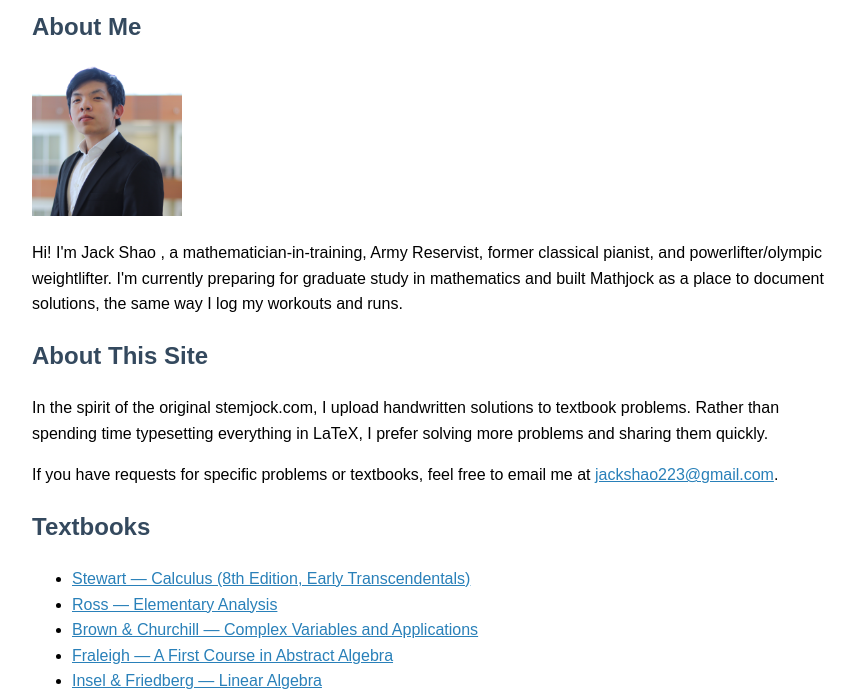
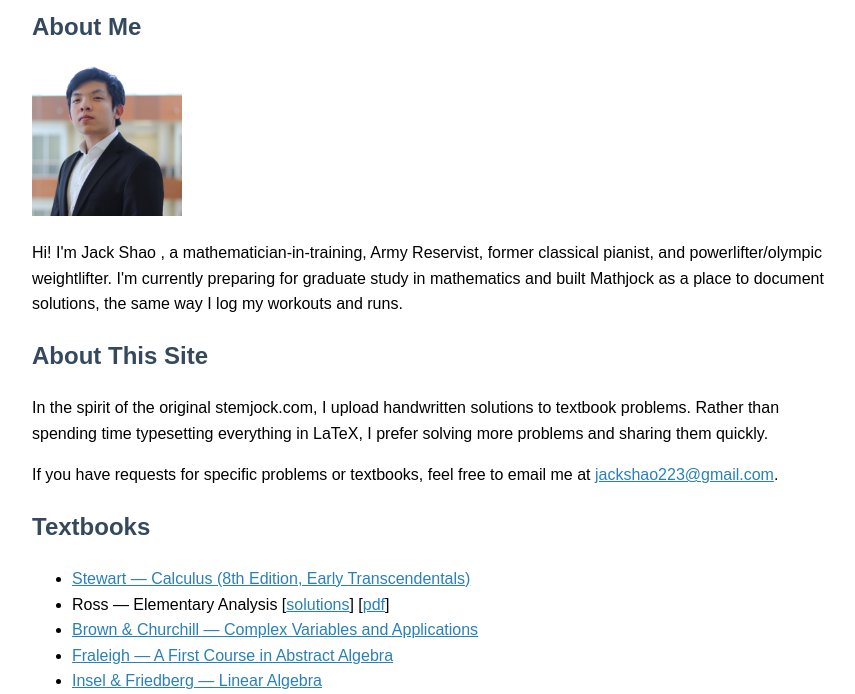
Before and after one commit to jshao0919/jshao0919.github.io, a plain HTML site: page index.html in a window 1280 px wide. Shown: the part 106-800 px from the top of the page, without its empty margins (208-1063 px from the left). Drawn offline with Linux system fonts and the light colour scheme.

```diff
--- a/index.html
+++ b/index.html
@@ -38,7 +38,12 @@ If you have requests for specific problems or textbooks, feel free to email me a
 
 <ul>
     <li><a href="textbooks/Stewart-Calculus.html">Stewart — Calculus (8th Edition, Early Transcendentals)</a></li>
-    <li><a href="textbooks/Ross Elementary Analysis.html">Ross — Elementary Analysis</a></li>
+<li>
+  Ross — Elementary Analysis
+  [<a href="textbooks/Ross Elementary Analysis.html">solutions</a>]
+  [<a href="RCmplx01_Ross.pdf" target="_blank">pdf</a>]
+</li>
+
     <li><a href="textbooks/Brown Churchill Complex Variables and Applications.html">Brown & Churchill — Complex Variables and Applications</a></li>
     <li><a href="textbooks/Fraleigh A First Course In Abstract Algebra.html">Fraleigh — A First Course in Abstract Algebra</a></li>
     <li><a href="textbooks/Insel Friedberg Linear Algebra.html">Insel & Friedberg — Linear Algebra</a></li>
```
